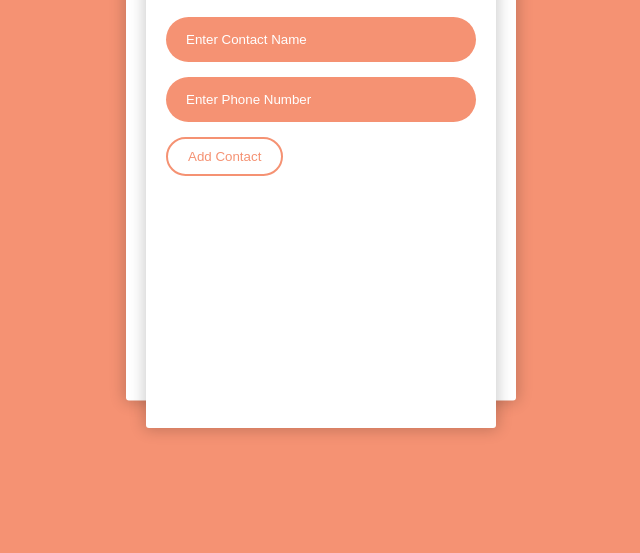
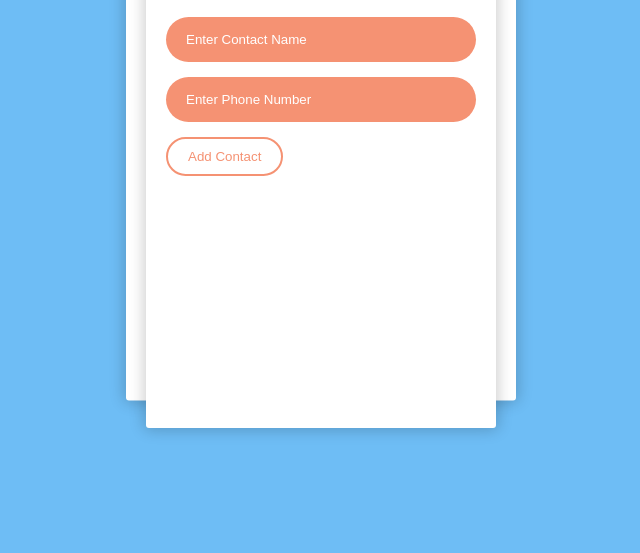
Before and after one commit to NagendraVangara/Contacts-Manager, a plain HTML site: page index.html in a window 1280 px wide. Shown: the part 247-800 px from the top of the page, without its empty margins (319-959 px from the left). Drawn offline with Linux system fonts and the light colour scheme.

Commit message:
Update style.css

```diff
--- a/style.css
+++ b/style.css
@@ -36,7 +36,7 @@ body{
     z-index: 1;
     width: 100vw;
     height: 100vh;
-    background-color: #f59273;
+    background-color: #6EBDF5;
     display: flex;
     justify-content: center;
     align-items: center;
```
